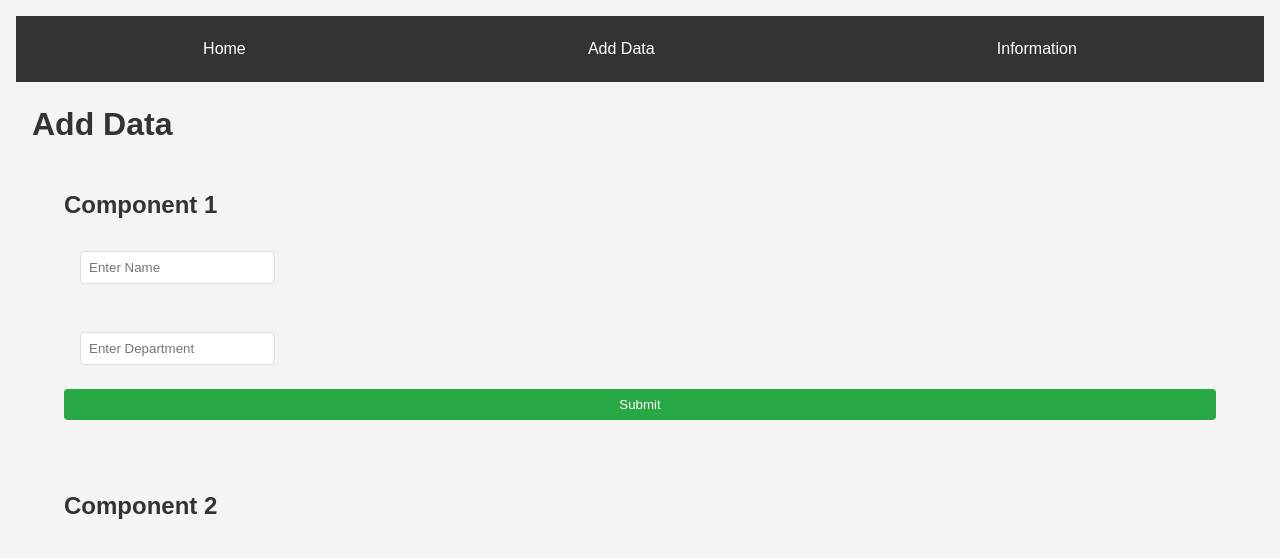
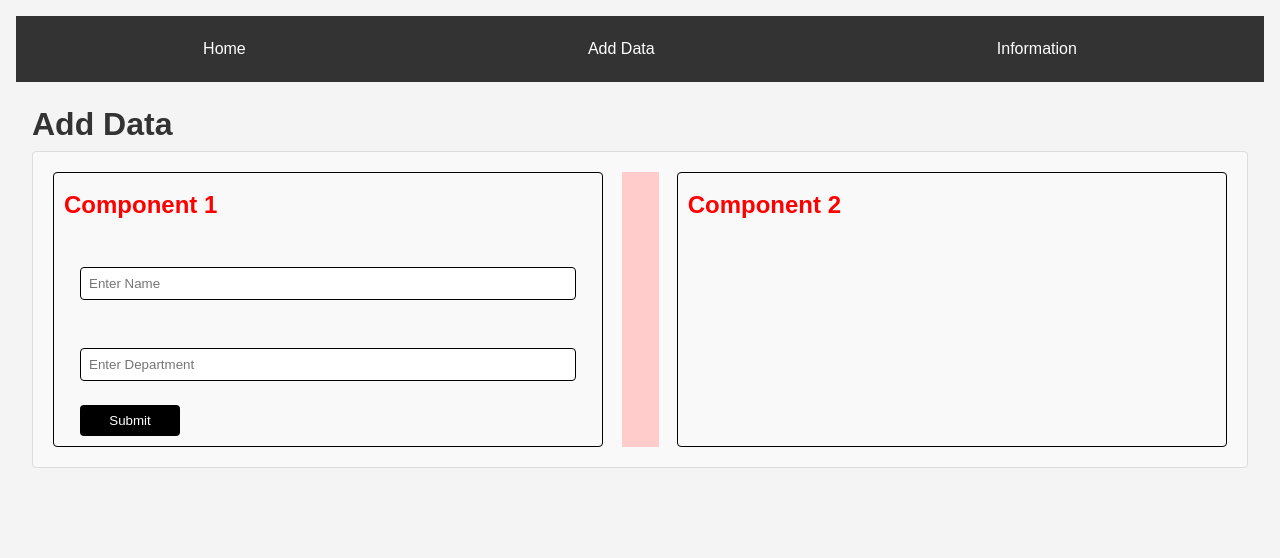
Before and after one commit to VibhaDemla/React-App-Igniters-Hub, a React (Create React App) app: page /add-data in a window 1280 px wide. Shown: the top 558 px of the page. Built offline with nearby package versions, Linux system fonts and the light colour scheme.

Commit message:
Update AddData.css

```diff
--- a/src/components/AddData.css
+++ b/src/components/AddData.css
@@ -1,6 +1,33 @@
-/* src/components/AddData.css */
 h1, h2 {
   color: #333;
+}
+
+.add-data-container {
+  display: flex;
+  justify-content: space-between;
+  padding: 20px;
+  border: 1px solid #ddd;
+  border-radius: 4px;
+  background-color: #f9f9f9;
+}
+
+.component {
+  width: 45%;
+}
+
+.component1 {
+  border: 1px solid black;
+  padding: 10px;
+  border-radius: 4px;
+  display: flex;
+  flex-direction: column;
+  gap: 1rem;
+}
+
+.component2 {
+  border: 1px solid black;
+  padding: 10px;
+  border-radius: 4px;
 }
 
 form {
@@ -8,44 +35,75 @@ h1, h2 {
   flex-direction: column;
 }
 
+.input-container {
+  display: flex;
+  flex-direction: column;
+}
+
 input {
+  margin: 0.5rem 0;
+  padding: 0.5rem;
+  border: 1px solid black;
+  border-radius: 4px;
+}
+
+button {
+  margin-left: 1rem;
+  padding: 0.5rem;
+  background-color: black;
+  color: white;
+  border: none;
+  border-radius: 4px;
+  cursor: pointer;
+  width: 100px;
+  align-self: flex-start;
+}
+
+button:hover {
+  background-color: #dc3545;
+}
+
+/* ul {
+  list-style-type:disc;
+  padding-left: 20px;
+  color: black;
+} */
+
+li {
+  background:white;
   margin: 0.5rem 0;
   padding: 0.5rem;
   border: 1px solid #ddd;
   border-radius: 4px;
-  }
+  display: flex;
+  justify-content: space-between;
+  align-items: center;
+  font-weight: bold;
 
-  button {
-    padding: 0.5rem;
-    background-color: #28a745;
-    color: white;
-    border: none;
-    border-radius: 4px;
-    cursor: pointer;
-  }
-
-  button:hover {
-    background-color: #218838;
-  }
-
-  ul {
-    list-style-type: none;
-    padding: 0;
-  }
-
-  li {
-    background: #f9f9f9;
-    margin: 0.5rem 0;
-    padding: 0.5rem;
-    border: 1px solid #ddd;
-    border-radius: 4px;
 }
 
 li button {
-    background-color: #dc3545;
+
+  background-color: #c82333;
   margin-left: 1rem;
 }
 
 li button:hover {
   background-color: #c82333;
 }
+
+.error {
+  color: red;
+  font-size: 0.875em;
+  margin: 0;
+}
+
+.separator {
+  width: 5px;
+  background-color: #FFCCCB;
+  height: auto;
+}
+
+.component1 h2, .component2 h2 {
+  color: red;
+}
```
Lines whose indentation alone changed are shown as unchanged.
